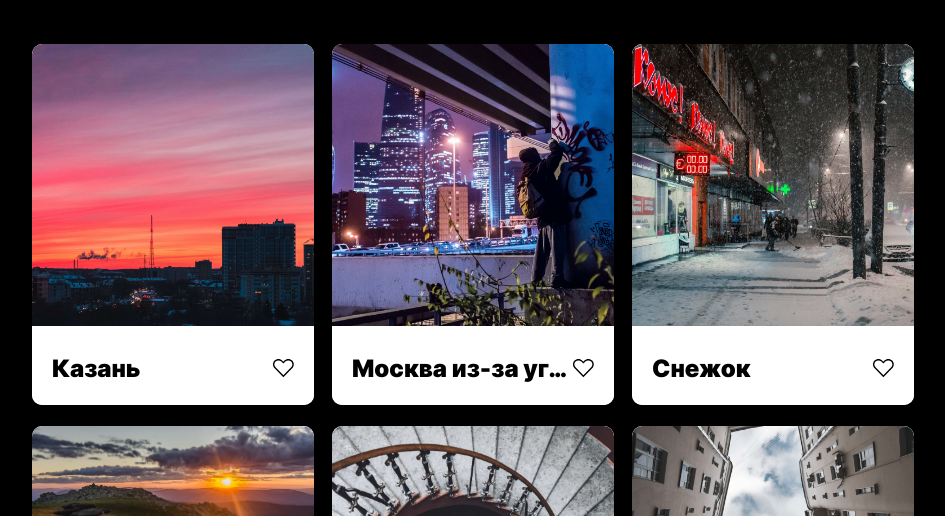
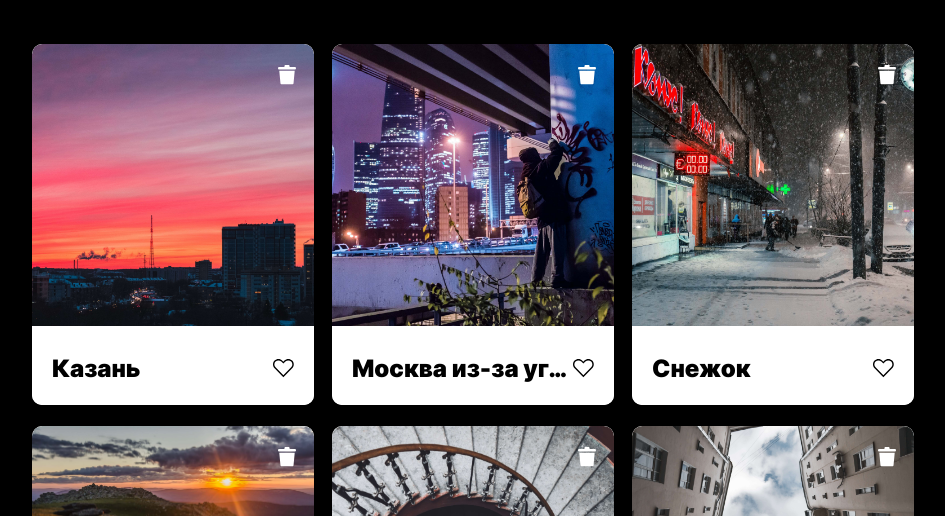
Before and after one commit to Alexey-Nagaytsev/mesto, a plain HTML site: page index.html in a window 1280 px wide. Shown: the part 284-800 px from the top of the page, without its empty margins (167-1112 px from the left). Drawn offline with Linux system fonts and the light colour scheme.

Commit message:
feat: добавить кнопку удаления

```diff
--- /dev/null
+++ b/blocks/element/__delete-button/element__delete-button.css
@@ -0,0 +1,16 @@
+.element__delete-button {
+  background: url(../../../Images/delete_button.svg);
+  background-repeat: no-repeat;
+  min-width: 21px;
+  min-height: 21px;
+  border: none;
+  top: 21px;
+  right: 15px;
+  position: absolute;
+}
+
+.element__delete-button:hover {
+  transition: ease-out 0.4s ;
+  opacity: 0.6;
+  cursor: pointer;
+}
--- a/blocks/element/element.css
+++ b/blocks/element/element.css
@@ -2,10 +2,12 @@
 @import url(./__button/element__button.css);
 @import url(./__image/element__image.css);
 @import url(./__text/element__text.css);
+@import url(./__delete-button/element__delete-button.css);
 .element {
   max-height: 361px;
   background-color: #ffffff;
   max-width: 282px;
   border-radius: 10px;
   overflow: hidden;
+  position: relative;
 }
--- a/index.html
+++ b/index.html
@@ -27,6 +27,7 @@
 
         <section class="elements">
           <div class="element">
+            <button class="element__delete-button" type="button"></button>
             <img class="element__image" src="./Images/ilnur_kalimullin_kazan.jpg" alt="Казань">
             <div class="element__box">
               <h3 class="element__text">Казань</h3>
@@ -34,6 +35,7 @@
             </div>
           </div>
           <div class="element">
+            <button class="element__delete-button" type="button"></button>
             <img class="element__image" src="./Images/alexander_popov_unsplash_moscow_one.jpg" alt="Москва из-за угла">
             <div class="element__box">
               <p class="element__text">Москва из-за угла</p>
@@ -41,6 +43,7 @@
             </div>
           </div>
           <div class="element">
+            <button class="element__delete-button" type="button"></button>
             <img class="element__image" src="./Images/alexander_popov_snow.jpg" alt="Снежок">
             <div class="element__box">
               <h3 class="element__text">Снежок</h3>
@@ -48,6 +51,7 @@
             </div>
           </div>
           <div class="element">
+            <button class="element__delete-button" type="button"></button>
             <img class="element__image" src="./Images/daniil_silantev_mountains.jpg" alt="Горы">
             <div class="element__box">
               <h3 class="element__text">Солнышко</h3>
@@ -55,6 +59,7 @@
             </div>
           </div>
           <div class="element">
+            <button class="element__delete-button" type="button"></button>
             <img class="element__image" src="./Images/natalya_letunova_low.jpg" alt="кто-то лежит">
             <div class="element__box">
               <h3 class="element__text">Кто-то спит</h3>
@@ -62,6 +67,7 @@
             </div>
           </div>
           <div class="element">
+            <button class="element__delete-button" type="button"></button>
             <img class="element__image" src="./Images/natalya_letunova_moscow.jpg" alt="москва-дома">
             <div class="element__box">
               <h3 class="element__text">Москва</h3>
```
Also changed, not shown: Images/delete_button.svg (added).
